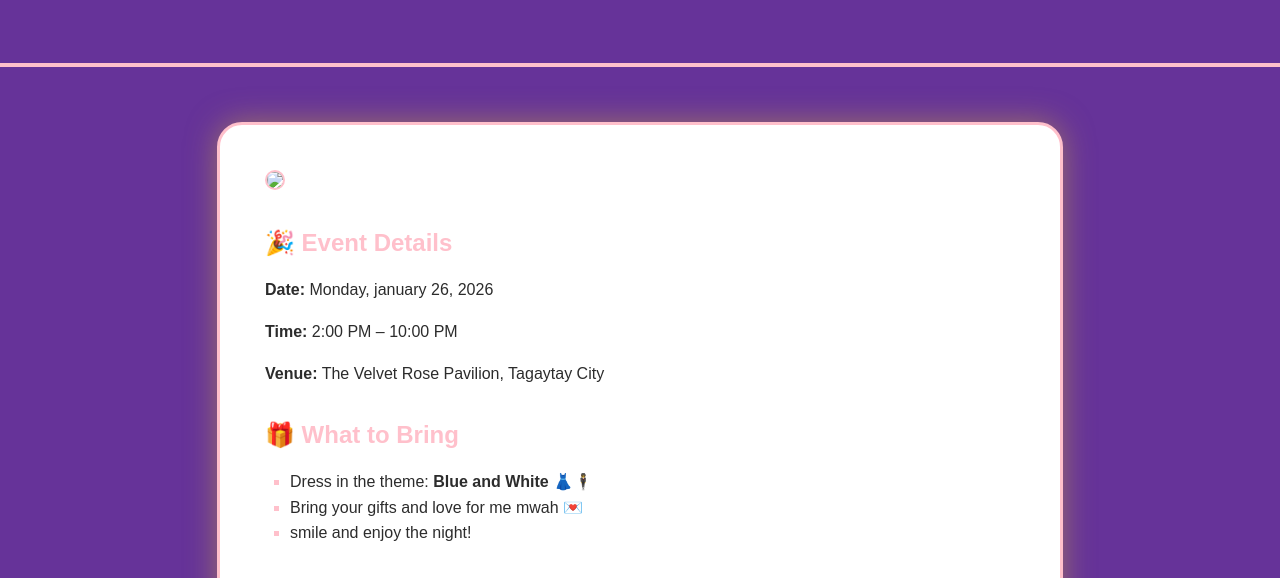
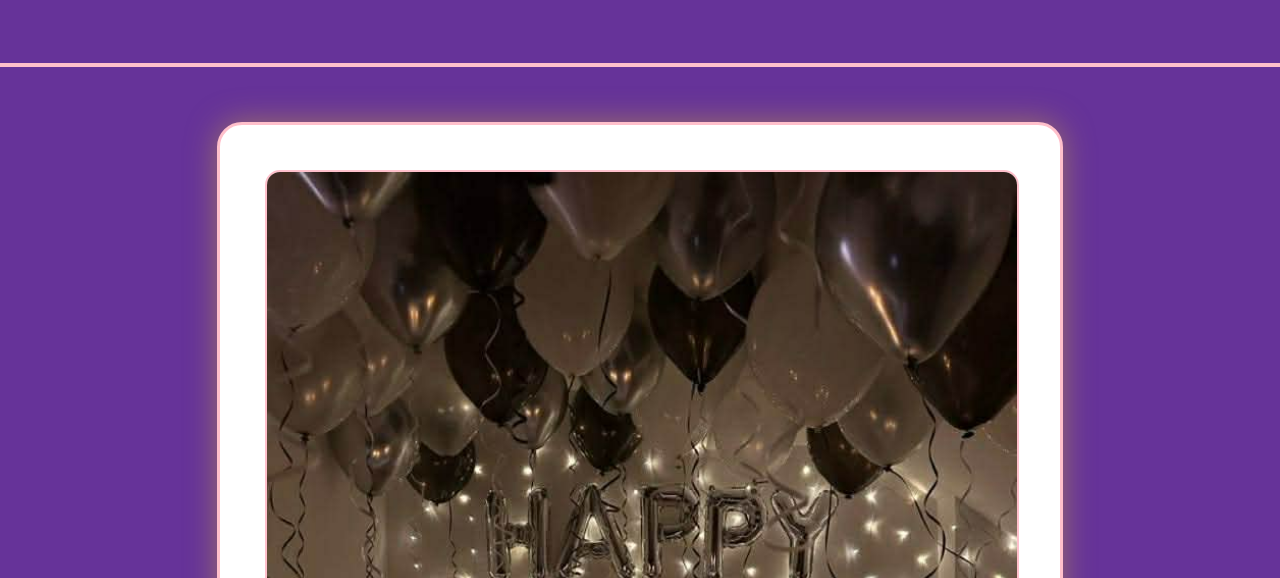
Before and after one commit to chelseatabarnilla877-collab/Birthday-Invitation-, a plain HTML site: page index.html in a window 1280 px wide. Shown: the part 158-736 px from the top of the page. Drawn offline with Linux system fonts and the light colour scheme.

Commit message:
Update image source and alt text in index.html

```diff
--- a/index.html
+++ b/index.html
@@ -83,7 +83,7 @@
   <main>
     <article>
       <section>
-        <img src= alt="Royal blue and silver themed birthday setup">
+        <img src="Messenger_creation_1547997136445772.jpeg" alt="My Image">
       </section>
 
       <section>
```
